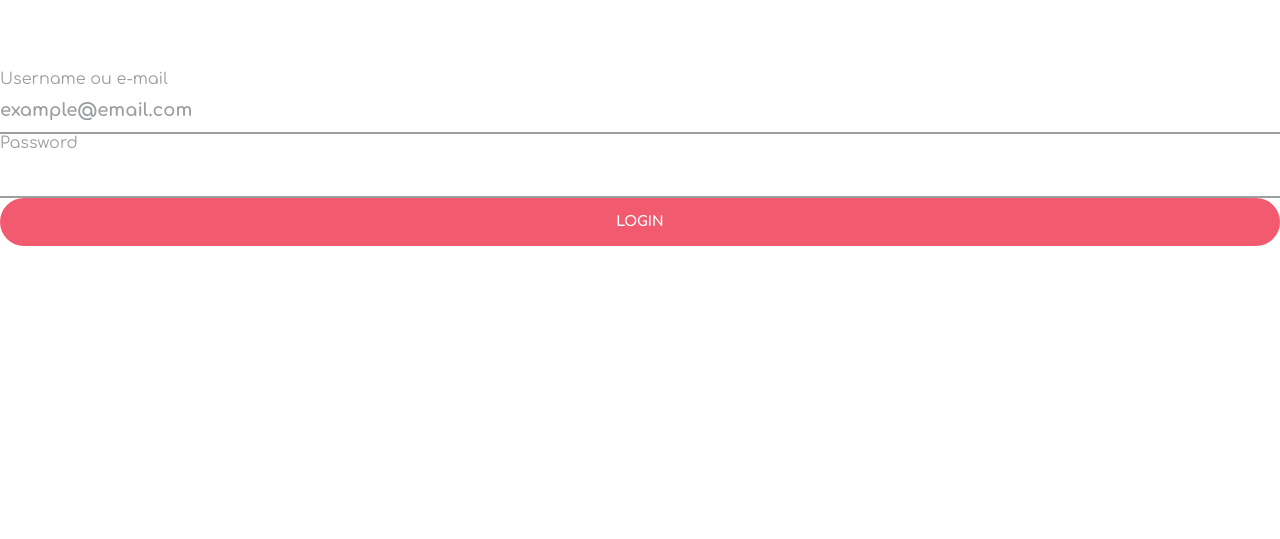
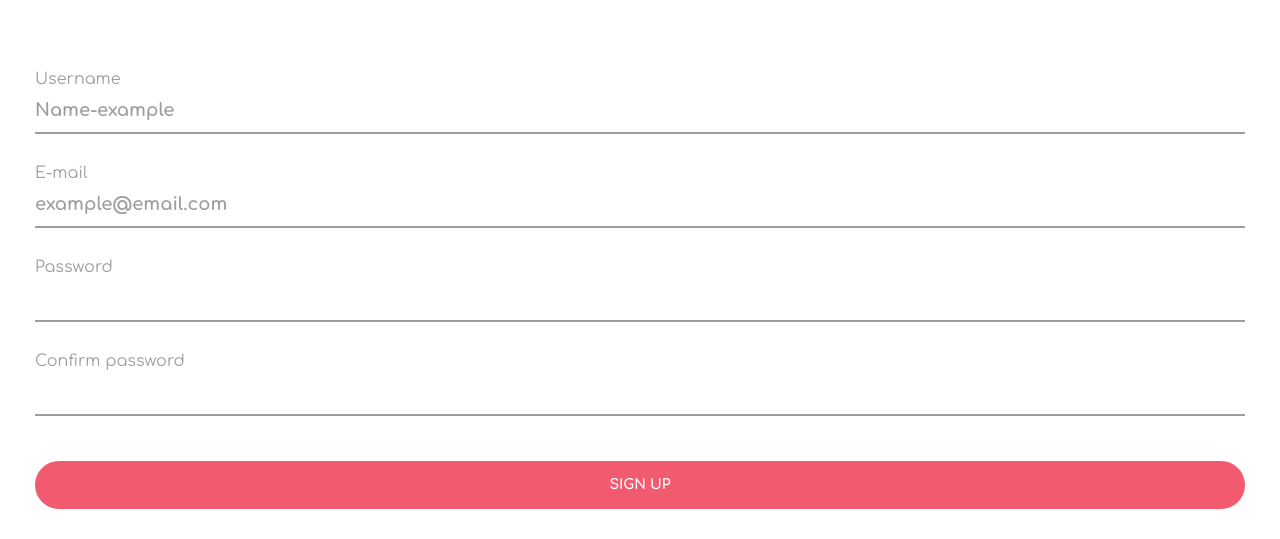
Before and after one commit to RafaelPiedade/jogo-da-memoria, a website: page index.html in a window 1280 px wide. Shown: the part 396-935 px from the top of the page. Before the commit the page ends 800 px from the top, so only its background shows below. Drawn offline with Linux system fonts and the light colour scheme.

Commit message:
:white_check_mark: Aula 042

```diff
--- a/index.html
+++ b/index.html
@@ -27,10 +27,10 @@
     <script src="src/components/title-login/index.js"></script>
     <script src="src/objects/logo-collabcode/index.js"></script>
     <script src="src/objects/logo-wrapper/index.js"></script>
-    <script src="src/components/form-login/index.js"></script>
     <script src="src/objects/label-collabcode/index.js"></script>
     <script src="src/objects/input-collabcode/index.js"></script>
-    <script src="src/objects/button-form/index.js"></script>
+    <script src="src/components/btn-collabcode/index.js"></script>
+    <script src="src/components/form-signup/index.js"></script>
     <script src="src/pages/signup/index.js"></script>
   </body>
 </html>
--- /dev/null
+++ b/src/components/btn-collabcode/index.js
@@ -0,0 +1,34 @@
+const btnCollabcode = (() => {
+  const module = {};
+
+  module._style = () => {
+    const $head = document.querySelector("head");
+    const $style = document.createElement("style");
+
+    $style.textContent = `
+      .btn-collabcode{
+          background-color:#f25a70;
+          color:#fff;
+          font-size: 14px;
+          text-transform: uppercase;
+          width:100%;
+          height:48px;
+          border-radius: 24px;
+          font-weight: bold;
+      }
+      .input-collabcode + .btn-collabcode{
+          margin-top:45px;
+      }
+      `;
+
+    $head.insertBefore($style, null);
+  };
+
+  module.render = content => {
+    module._style();
+    return `<input type="submit" value="${content}" class="btn-collabcode"/>`;
+  };
+  return {
+    render: module.render
+  };
+})();
--- /dev/null
+++ b/src/components/form-signup/index.js
@@ -0,0 +1,59 @@
+const formSignup = (() => {
+  const module = {};
+
+  module._children = () => {
+    const $usernameLabel = labelCollabcode.render("Username");
+    const $usernameInput = inputCollabcode.render("Name-example", "text");
+
+    const $emailLabel = labelCollabcode.render("E-mail");
+    const $emailInput = inputCollabcode.render("example@email.com", "email");
+
+    const $passwordLabel = labelCollabcode.render("Password");
+    const $passwordInput = inputCollabcode.render("", "password");
+
+    const $confirmPasswordLabel = labelCollabcode.render("Confirm password");
+    const $confirmPasswordInput = inputCollabcode.render("", "password");
+    const $btnCollabcode = btnCollabcode.render("Sign up");
+    console.log($btnCollabcode)
+
+    return `
+    ${$usernameLabel}
+    ${$usernameInput}
+
+    ${$emailLabel}
+    ${$emailInput}
+
+    ${$passwordLabel}
+    ${$passwordInput}
+
+    ${$confirmPasswordLabel}
+    ${$confirmPasswordInput}
+
+    ${$btnCollabcode}
+    `;
+  };
+
+  module._style = () => {
+    const $head = document.querySelector("head");
+    const $style = document.createElement("style");
+
+    $style.textContent = `
+    .form-signup{
+      padding: 0 35px 30px;
+    }
+    `;
+
+    $head.insertBefore($style, null);
+  };
+
+  module.render = () => {
+    module._style();
+    return `<form class="form-signup" action="" method="POST">
+    ${module._children()}
+    </form>`;
+  };
+
+  return {
+    render: module.render
+  };
+})();
--- a/src/objects/button-form/index.js
+++ /dev/null
@@ -1,30 +0,0 @@
-const buttonForm = (() => {
-  const module = {};
-
-  module._style = () => {
-    const $head = document.querySelector("head");
-    const $style = document.createElement("style");
-
-    $style.textContent = `
-    .button-form{
-        background-color:#f25a70;
-        color:#fff;
-        font-size: 14px;
-        text-transform: uppercase;
-        width:100%;
-        height:48px;
-        border-radius: 24px;
-        font-weight: bold;
-    }`;
-
-    $head.insertBefore($style, null);
-  };
-
-  module.render = content => {
-    module._style();
-    return `<button class="button-form">${content}</button>`;
-  };
-  return {
-    render: module.render
-  };
-})();
--- a/src/objects/label-collabcode/index.js
+++ b/src/objects/label-collabcode/index.js
@@ -7,8 +7,14 @@ const labelCollabcode = (() => {
 
     $style.textContent = `
       .label-collabcode{
-        color:#9c9fa0;
+        color:#3a4042;
         font-size: 16px;
+        opacity:0.5;
+      }
+
+      .input-collabcode + .label-collabcode {
+        margin-top:30px;
+        display: block;
       }
       `;
 
--- a/src/pages/signup/index.js
+++ b/src/pages/signup/index.js
@@ -7,22 +7,11 @@
   const $logoCollabcode = logoCollabcode.render();
   const $titleLogin = titleLogin.render("Welcome!");
   const $logoWrapper = logoWrapper.render($logoCollabcode, $titleLogin);
-
-  //const $formLogin = formLogin.render();
-  const $labelCollabcode = labelCollabcode.render("Username ou e-mail")
-  const $inputCollabcode = inputCollabcode.render("example@email.com", "email")
-
-  const $labelCollabcode2 = labelCollabcode.render("Password")
-  const $inputCollabcode2 = inputCollabcode.render("", "password")
-
-  const $buttonFrom = buttonForm.render("login")
+  const $formSignup = formSignup.render()
 
   $root.insertAdjacentHTML("beforeend", $loginButton);
   $root.insertAdjacentHTML("beforeend", $signupButton);
   $root.insertAdjacentHTML("beforeend", $logoWrapper);
-  $root.insertAdjacentHTML("beforeend",$labelCollabcode)
-  $root.insertAdjacentHTML("beforeend",$inputCollabcode)
-  $root.insertAdjacentHTML("beforeend",$labelCollabcode2)
-  $root.insertAdjacentHTML("beforeend",$inputCollabcode2)
-  $root.insertAdjacentHTML("beforeend",$buttonFrom)
+  $root.insertAdjacentHTML("beforeend",$formSignup)
+
 })();
```
